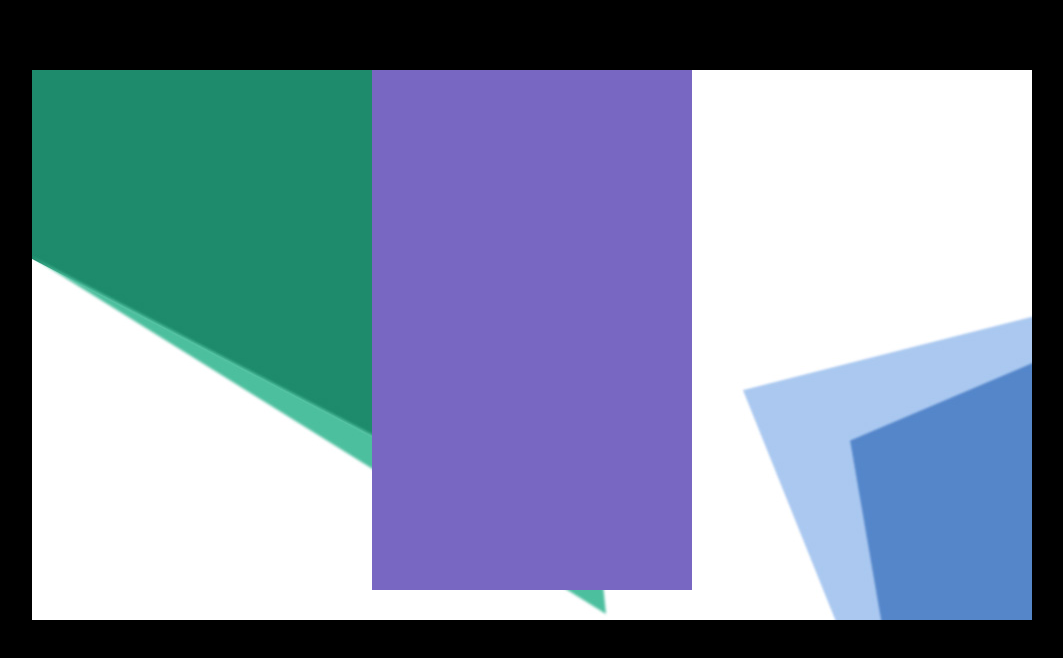
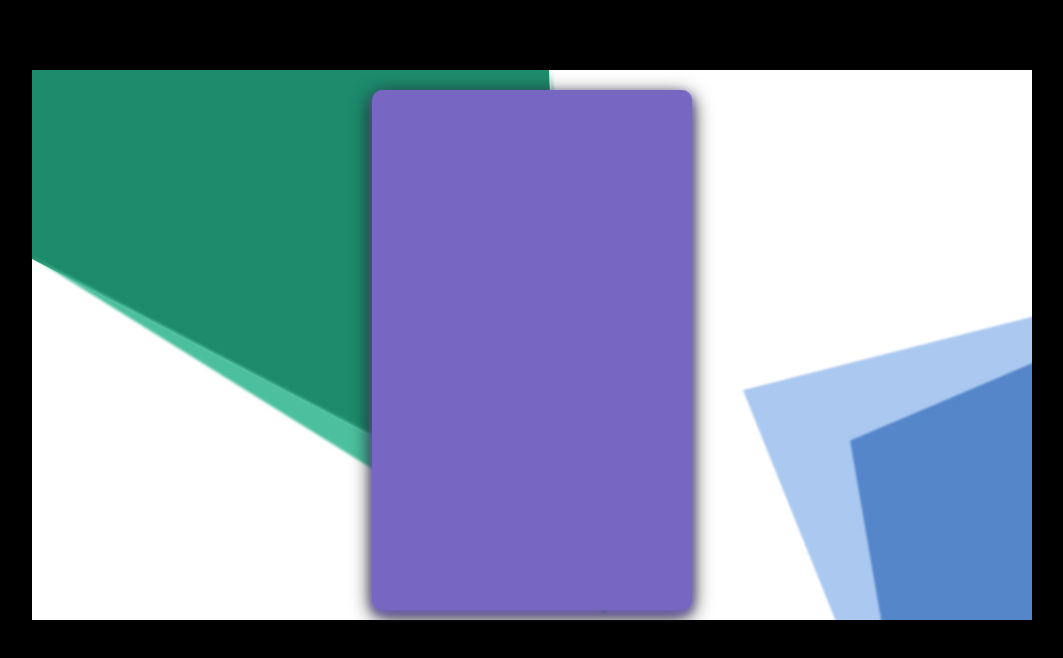
Before and after one commit to kumsal452b/Calculator_Plus, a plain HTML site: page index.html in a window 1280 px wide. Shown: the whole page, without its empty margins (108-1171 px from the left). Drawn offline with Linux system fonts and the light colour scheme; files whose address does not match are found by name.

Commit message:
set new shadow element

```diff
--- a/style.css
+++ b/style.css
@@ -9,9 +9,13 @@ body
     background-image: url("C:/Users/keski/Desktop/github-sample/Calculator_Plus/bgImg.jpg");
     margin:40px auto;
 }
-#call{
-    width:320px;
-    height:520px;
-    background-color:#7867c2;
-    margin:0 auto;
+#call {
+    width: 320px;
+    height: 520px;
+    background-color: #7867c2;
+    margin: 0 auto;
+    top: 20px;
+    position: relative;
+    border-radius: 10px;
+    box-shadow: 0 4px 8px 0 #7867c2,0 6px 20px #000000;
 }
```
